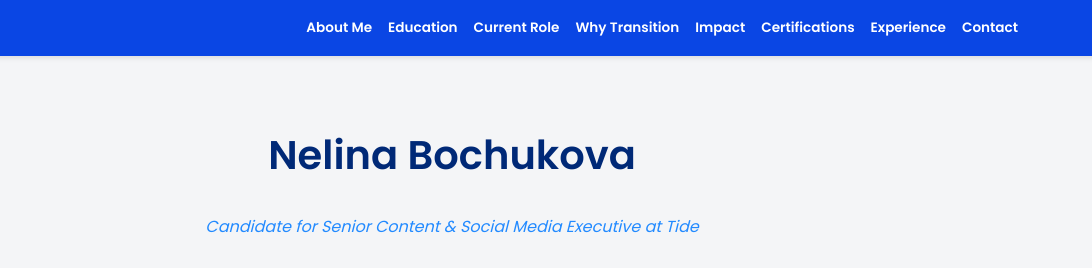
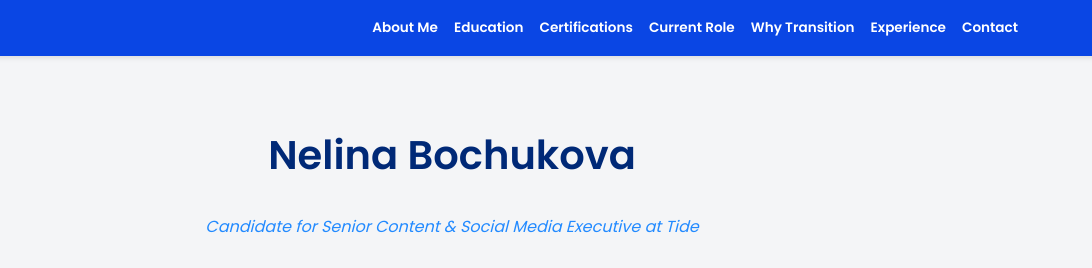
Before and after one commit to nelinabochukova/nelinabochukova.github.io, a plain HTML site: page index.html in a window 1280 px wide. Shown: the top 268 px of the page, 188-1280 px from the left. Drawn offline with Linux system fonts and the light colour scheme.

Commit message:
Update index.html

```diff
--- a/index.html
+++ b/index.html
@@ -145,10 +145,9 @@
     <ul>
       <li><a href="#about">About Me</a></li>
       <li><a href="#education">Education</a></li>
+      <li><a href="#certs">Certifications</a></li>
       <li><a href="#role">Current Role</a></li>
       <li><a href="#transition">Why Transition</a></li>
-      <li><a href="#impact">Impact</a></li>
-      <li><a href="#certs">Certifications</a></li>
       <li><a href="#experience">Experience</a></li>
       <li><a href="#contact">Contact</a></li>
     </ul>
```
